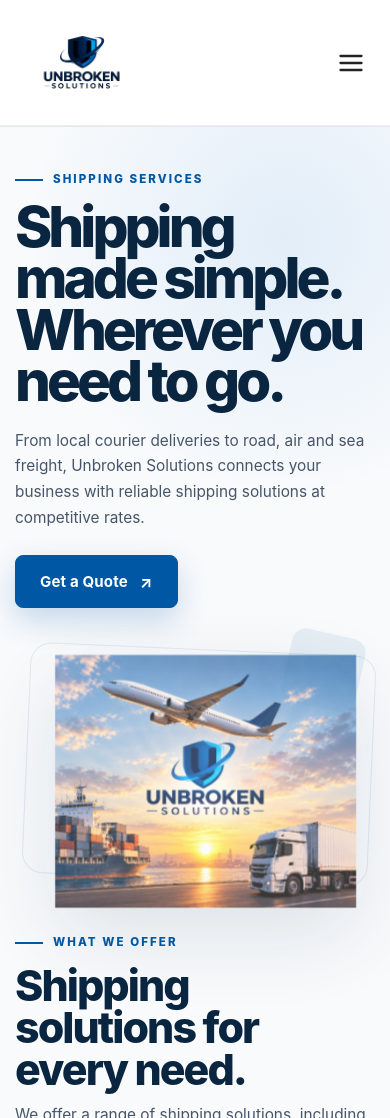
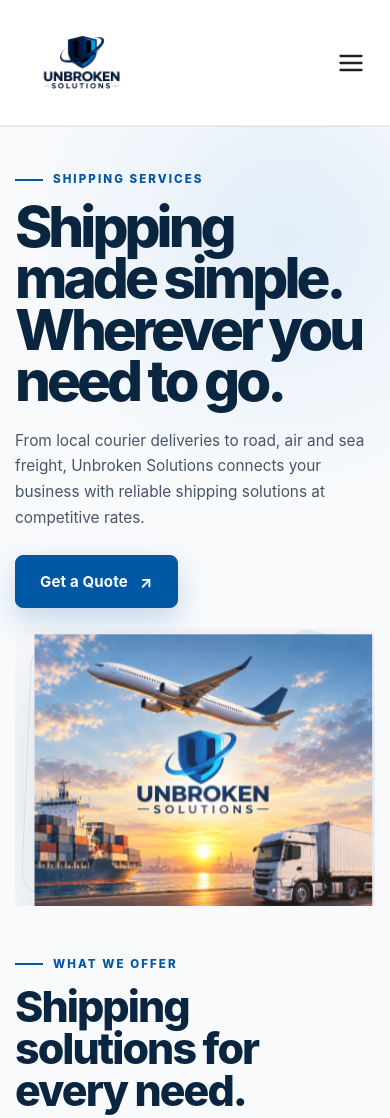
Before and after one commit to Nathidev123/v2_unbrokensolutions, a React (Create React App) app in the folder frontend/: page /ShippingServices in a window 390 px wide. Shown: the top 1118 px of the page. Built offline with nearby package versions, Linux system fonts and the light colour scheme.

Commit message:
Shipping image

```diff
--- a/frontend/src/pages/ShippingServices.css
+++ b/frontend/src/pages/ShippingServices.css
@@ -1407,15 +1407,21 @@ a {
     line-height: 1.67;
   }
 
+  /* Hero Image */
 .shipping-hero-image {
+  position: relative;
   min-height: 285px;
-
   margin-top: 2px;
+
+  display: flex;
+  align-items: center;
+  justify-content: center;
+
+  overflow: hidden;
 }
 
 .shipping-hero-image::before {
-    inset: 8% 1% 2% 3%;
-
+  inset: 8% 3% 2% 3%;
   border-radius: 21px;
 }
 
@@ -1430,13 +1436,17 @@ a {
 }
 
 .shipping-hero-image img {
-    width: 85%;
-
-    transform: translateX(-30px);
+  width: 92%;
+  max-width: 430px;
+  height: auto;
+
+  display: block;
+
+  transform: translateX(-8px);
 }
 
 .shipping-hero:hover .shipping-hero-image img {
-    transform: translateX(-30px) scale(1.015);
+  transform: translateX(-8px) scale(1.015);
 }
 
   /* Shared heading */
```
Lines whose indentation alone changed are shown as unchanged.
